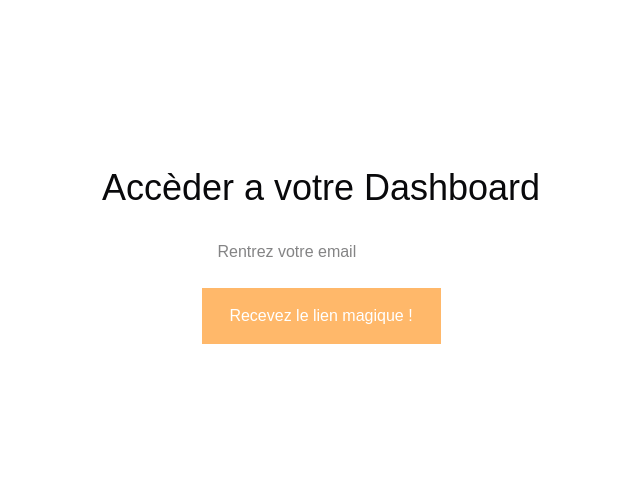
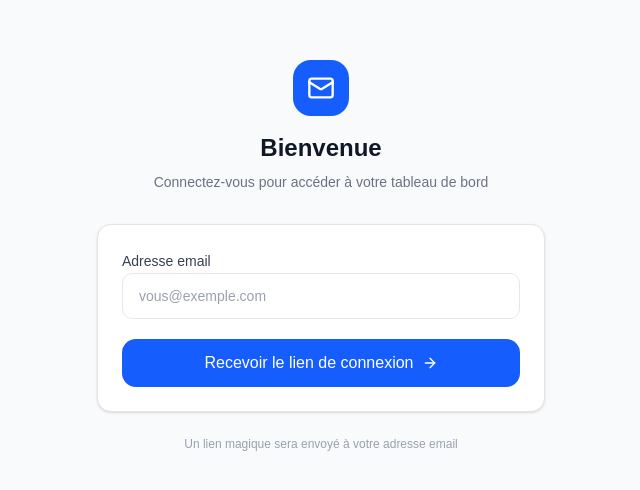
Before and after one commit to KylianZamy74/manage-blog-satellite, a Next.js app in the folder blog-satellite/: page /login in a window 1280 px wide. Shown: the part 144-634 px from the top of the page, without its empty margins (319-959 px from the left). Built offline with nearby package versions, Linux system fonts and the light colour scheme; no server answers.

Commit message:
amélioration de l'UI de la page login et verify

```diff
--- a/blog-satellite/app/login/page.tsx
+++ b/blog-satellite/app/login/page.tsx
@@ -1,19 +1,33 @@
 import { signIn } from "@/lib/auth"
 import { redirect } from "next/navigation"
+import { Mail, ArrowRight, XCircle } from "lucide-react"
 
 export default async function LoginPage({ searchParams }: { searchParams: Promise<{ error?: string }> }) {
 
-
-const params =  await searchParams
+    const params = await searchParams
     const error = params?.error
 
+    return (
+        <div className="flex items-center justify-center min-h-screen bg-gray-50">
+            <div className="w-full max-w-md mx-4">
+                {/* Header */}
+                <div className="text-center mb-8">
+                    <div className="inline-flex items-center justify-center h-14 w-14 rounded-2xl bg-blue-600 text-white mb-4">
+                        <Mail className="h-7 w-7" />
+                    </div>
+                    <h1 className="text-2xl font-bold text-gray-900">Bienvenue</h1>
+                    <p className="text-sm text-gray-500 mt-2">Connectez-vous pour accéder à votre tableau de bord</p>
+                </div>
 
-  return (
-    <div className="flex items-center justify-center h-screen flex-col">
-      <h1 className="text-4xl mb-4">Accèder a votre Dashboard</h1>
+                {/* Erreur */}
                 {error === "AccessDenied" && (
-            <p className="text-red-500">Email non autorisé</p>
+                    <div className="flex items-center gap-2 text-sm px-4 py-3 rounded-lg mb-6 bg-red-50 text-red-700">
+                        <XCircle className="h-4 w-4 flex-shrink-0" />
+                        Email non autorisé. Contactez un administrateur.
+                    </div>
                 )}
+
+                {/* Formulaire */}
                 <form
                     action={async (formData: FormData) => {
                         "use server"
@@ -25,20 +39,37 @@ const error = params?.error
                                 throw error
                             }
                             redirect("/login/?error=AccessDenied")
-
-        }}}
-        className="flex flex-col gap-2"
+                        }
+                    }}
+                    className="bg-white rounded-xl border shadow-sm p-6 space-y-5"
                 >
+                    <div className="space-y-2">
+                        <label htmlFor="email" className="text-sm font-medium text-gray-700">
+                            Adresse email
+                        </label>
                         <input
+                            id="email"
                             type="email"
                             name="email"
-          placeholder="Rentrez votre email"
+                            placeholder="vous@exemple.com"
                             required
-          className="p-4"
+                            className="w-full rounded-lg border border-gray-200 bg-white px-4 py-3 text-sm text-gray-900 placeholder:text-gray-400 focus:outline-none focus:ring-2 focus:ring-blue-500 focus:border-transparent transition-shadow"
                         />
-        <button type="submit" className="p-4 bg-orange-300 cursor-pointer text-white" >Recevez le lien magique !</button>
+                    </div>
 
+                    <button
+                        type="submit"
+                        className="flex items-center justify-center gap-2 w-full bg-blue-600 hover:bg-blue-700 text-white font-medium py-3 px-6 rounded-xl transition-colors cursor-pointer"
+                    >
+                        Recevoir le lien de connexion
+                        <ArrowRight className="h-4 w-4" />
+                    </button>
                 </form>
+
+                <p className="text-xs text-center text-gray-400 mt-6">
+                    Un lien magique sera envoyé à votre adresse email
+                </p>
+            </div>
         </div>
     )
 }
--- a/blog-satellite/app/login/verify/page.tsx
+++ b/blog-satellite/app/login/verify/page.tsx
@@ -1,13 +1,30 @@
+import { Mail, CheckCircle } from "lucide-react"
 
 export default function VerifyLogin() {
 
+    return (
+        <div className="flex items-center justify-center min-h-screen bg-gray-50">
+            <div className="w-full max-w-md mx-4 text-center">
+                {/* Icone */}
+                <div className="inline-flex items-center justify-center h-16 w-16 rounded-full bg-emerald-100 text-emerald-600 mb-6">
+                    <CheckCircle className="h-8 w-8" />
+                </div>
 
-    return(
-        <>
+                <h1 className="text-2xl font-bold text-gray-900 mb-3">Email envoyé !</h1>
 
-        <div className="flex items-center justify-center">
-            <h1 className="text-3xl">Le liens a bien été envoyé ! Regarde tes mails tu devrais recevoir un liens de connexion sur ton tableau de bord :) </h1>
+                <div className="bg-white rounded-xl border shadow-sm p-6">
+                    <div className="inline-flex items-center justify-center h-12 w-12 rounded-full bg-blue-50 text-blue-600 mb-4">
+                        <Mail className="h-6 w-6" />
+                    </div>
+                    <p className="text-sm text-gray-600 leading-relaxed">
+                        Un lien de connexion a été envoyé à votre adresse email.
+                        Vérifiez votre boîte de réception et cliquez sur le lien pour accéder à votre tableau de bord.
+                    </p>
+                    <p className="text-xs text-gray-400 mt-4">
+                        Pensez à vérifier vos spams si vous ne trouvez pas l&apos;email.
+                    </p>
+                </div>
+            </div>
         </div>
-        </>
     )
 }
--- a/blog-satellite/app/page.tsx
+++ b/blog-satellite/app/page.tsx
@@ -1,65 +1,5 @@
-import Image from "next/image";
+import { redirect } from "next/navigation"
 
 export default function Home() {
-  return (
-    <div className="flex min-h-screen items-center justify-center bg-zinc-50 font-sans dark:bg-black">
-      <main className="flex min-h-screen w-full max-w-3xl flex-col items-center justify-between py-32 px-16 bg-white dark:bg-black sm:items-start">
-        <Image
-          className="dark:invert"
-          src="/next.svg"
-          alt="Next.js logo"
-          width={100}
-          height={20}
-          priority
-        />
-        <div className="flex flex-col items-center gap-6 text-center sm:items-start sm:text-left">
-          <h1 className="max-w-xs text-3xl font-semibold leading-10 tracking-tight text-black dark:text-zinc-50">
-            To get started, edit the page.tsx file.
-          </h1>
-          <p className="max-w-md text-lg leading-8 text-zinc-600 dark:text-zinc-400">
-            Looking for a starting point or more instructions? Head over to{" "}
-            <a
-              href="https://vercel.com/templates?framework=next.js&utm_source=create-next-app&utm_medium=appdir-template-tw&utm_campaign=create-next-app"
-              className="font-medium text-zinc-950 dark:text-zinc-50"
-            >
-              Templates
-            </a>{" "}
-            or the{" "}
-            <a
-              href="https://nextjs.org/learn?utm_source=create-next-app&utm_medium=appdir-template-tw&utm_campaign=create-next-app"
-              className="font-medium text-zinc-950 dark:text-zinc-50"
-            >
-              Learning
-            </a>{" "}
-            center.
-          </p>
-        </div>
-        <div className="flex flex-col gap-4 text-base font-medium sm:flex-row">
-          <a
-            className="flex h-12 w-full items-center justify-center gap-2 rounded-full bg-foreground px-5 text-background transition-colors hover:bg-[#383838] dark:hover:bg-[#ccc] md:w-[158px]"
-            href="https://vercel.com/new?utm_source=create-next-app&utm_medium=appdir-template-tw&utm_campaign=create-next-app"
-            target="_blank"
-            rel="noopener noreferrer"
-          >
-            <Image
-              className="dark:invert"
-              src="/vercel.svg"
-              alt="Vercel logomark"
-              width={16}
-              height={16}
-            />
-            Deploy Now
-          </a>
-          <a
-            className="flex h-12 w-full items-center justify-center rounded-full border border-solid border-black/[.08] px-5 transition-colors hover:border-transparent hover:bg-black/[.04] dark:border-white/[.145] dark:hover:bg-[#1a1a1a] md:w-[158px]"
-            href="https://nextjs.org/docs?utm_source=create-next-app&utm_medium=appdir-template-tw&utm_campaign=create-next-app"
-            target="_blank"
-            rel="noopener noreferrer"
-          >
-            Documentation
-          </a>
-        </div>
-      </main>
-    </div>
-  );
+    redirect("/login")
 }
```
Lines whose indentation alone changed are shown as unchanged.
